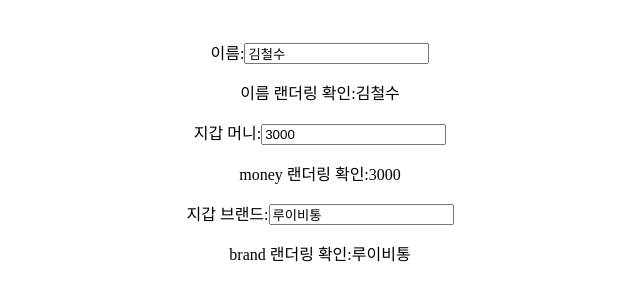
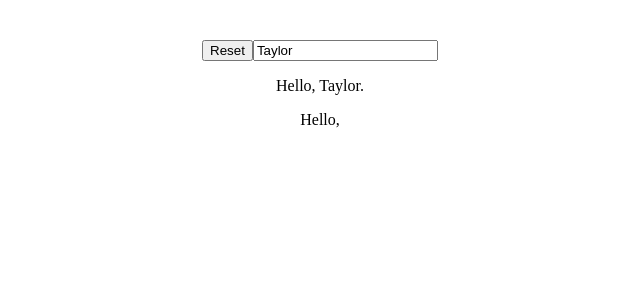
Before and after one commit to domino3333/react-diy, a React (Vite) app in the folder prac01/: page / in a window 1280 px wide. Shown: the top 300 px of the page, without its empty margins (320-960 px from the left). Built offline with nearby package versions, Linux system fonts and the light colour scheme.

Commit message:
컴포넌트의 key 에 따른 컴포넌트의 랜더링

```diff
--- a/prac01/src/App.jsx
+++ b/prac01/src/App.jsx
@@ -7,16 +7,33 @@
 import Register from './components/Register'
 import Form from './components/Form'
 
-function App() {
 
-  const [count, setCount] = useState(0);
+export default function App() {
+  const [version, setVersion] = useState(0);
 
+  function handleReset() {
+    setVersion(version + 1);
+  }
 
   return (
     <>
-      <Form />
+      <button onClick={handleReset}>Reset</button>
+      <Form1 key={version} />
     </>
-  )
+  );
 }
 
-export default App
+function Form1({key}) {
+  const [name, setName] = useState('Taylor');
+
+  return (
+    <>
+      <input
+        value={name}
+        onChange={e => setName(e.target.value)}
+      />
+      <p>Hello, {name}.</p>
+      <p>Hello, {key}</p>
+    </>
+  );
+}
```
